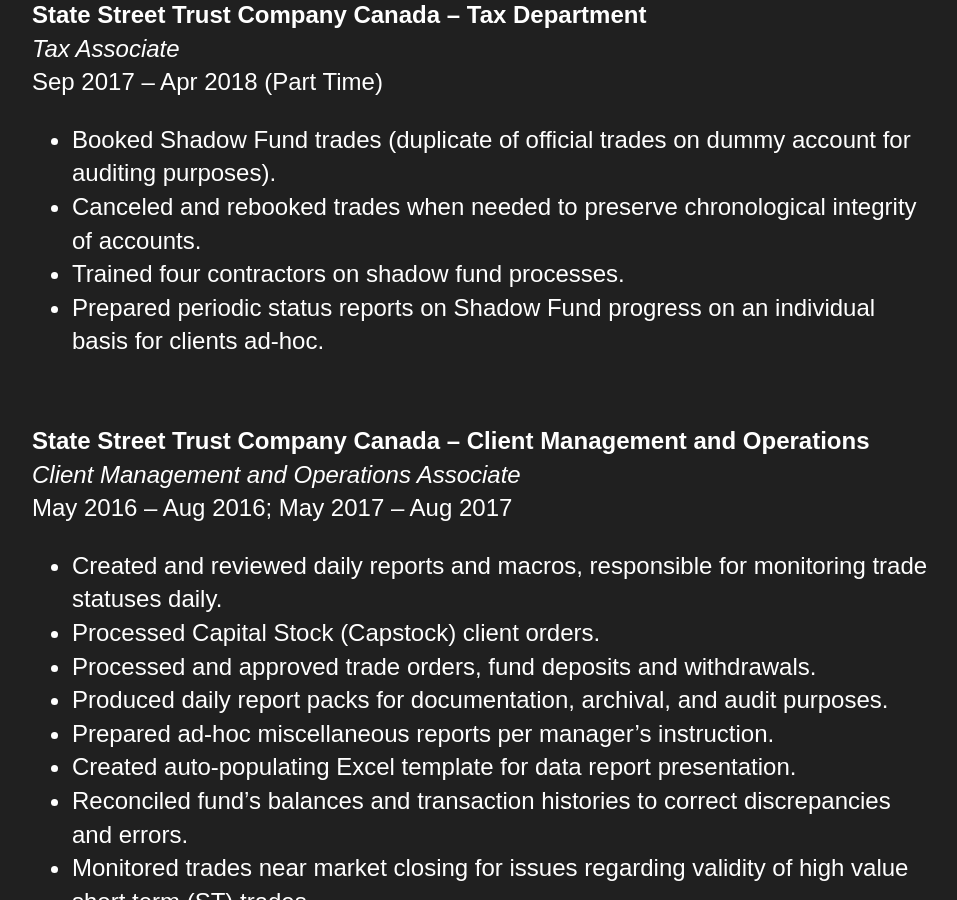
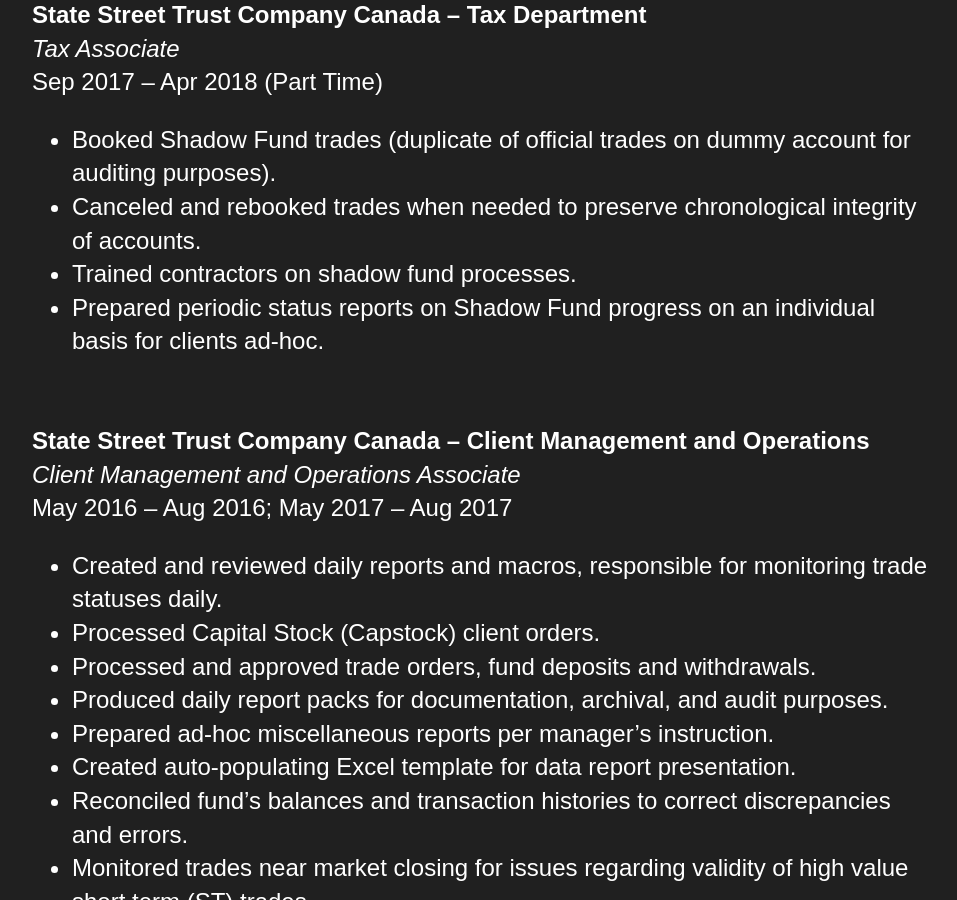
Before and after one commit to jeungkyle/portfolio, a Jekyll site: the page built from work/index.html, in a window 1280 px wide and 900 px high, scrolled down 708 px. Shown: the whole window, without its empty margins (160-1117 px from the left). Built offline with Jekyll 4.4.1, drawn with Linux system fonts in a browser that asks for light colours.

Commit message:
Update index.html

```diff
--- a/work/index.html
+++ b/work/index.html
@@ -25,7 +25,7 @@
   <ul>
     <li>Booked Shadow Fund trades (duplicate of official trades on dummy account for auditing purposes).</li>
     <li>Canceled and rebooked trades when needed to preserve chronological integrity of accounts.</li>
-    <li>Trained four contractors on shadow fund processes.</li>
+    <li>Trained contractors on shadow fund processes.</li>
     <li>Prepared periodic status reports on Shadow Fund progress on an individual basis for clients ad-hoc.</li>
   </ul>
 </p><br>
```
